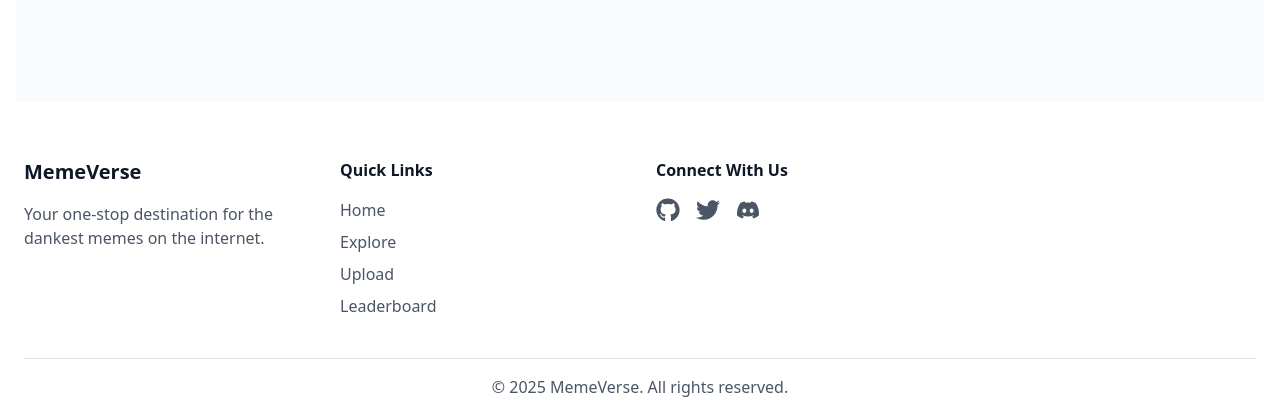
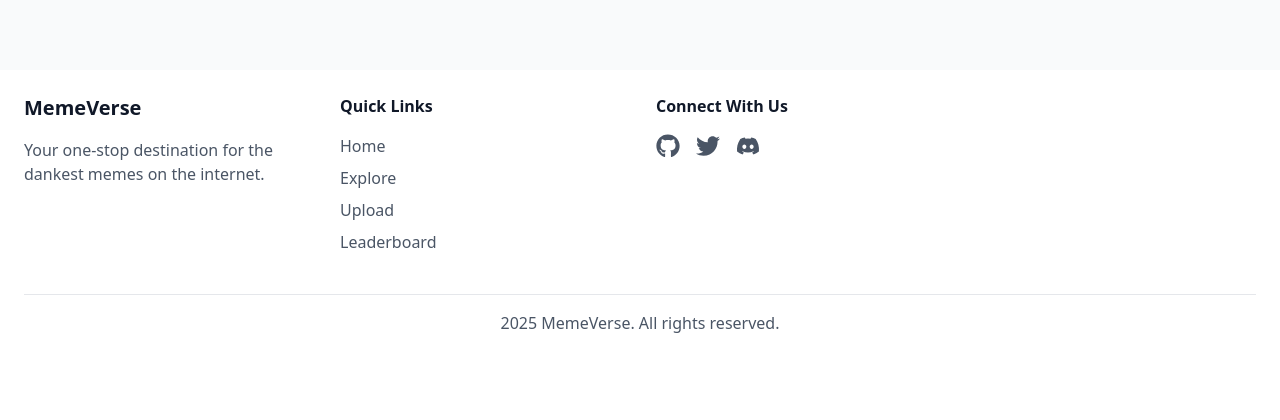
Before and after one commit to TCF-Amar/MemeVerse, a React (Vite) app: page /meme/1 in a window 1280 px wide. Shown: the part 730-1150 px from the top of the page. After the commit the page ends 1089 px from the top, so only its background shows below. Built offline with nearby package versions, Linux system fonts and the light colour scheme; no server answers.

Commit message:
add footer

```diff
--- a/src/App.jsx
+++ b/src/App.jsx
@@ -17,7 +17,7 @@ function App() {
       <Router>
         <div className="min-h-screen flex flex-col">
           <NavBar />
-          <main className="flex-grow container mx-auto px-4 py-8">
+          <main className="flex-grow  ">
             <Routes>
               <Route path="/" element={<Home />} />
               <Route path="/explore" element={<Explore />} />
--- a/src/components/Footer.jsx
+++ b/src/components/Footer.jsx
@@ -1,8 +1,10 @@
 import React from 'react';
 import { Link } from 'react-router-dom';
 import { FaGithub, FaTwitter, FaDiscord } from 'react-icons/fa';
+import { useAppContext } from '../context/AppContext.jsx';
 
 const Footer = () => {
+  const { darkMode } = useAppContext();
   const currentYear = new Date().getFullYear();
 
   const footerLinks = [
@@ -19,26 +21,34 @@ const Footer = () => {
   ];
 
   return (
-    <footer className="bg-white dark:bg-gray-900 mt-auto">
+    <footer className={`${darkMode ? 'bg-gray-800 text-gray-100' : 'bg-white text-gray-900'} transition-colors duration-300 mt-auto`}>
       <div className="mx-auto w-full max-w-screen-xl p-6">
         <div className="grid grid-cols-1 gap-8 md:grid-cols-3 lg:grid-cols-4">
           {/* Brand Section */}
           <div>
-            <h2 className="mb-4 text-xl font-bold text-gray-900 dark:text-white">MemeVerse</h2>
-            <p className="text-gray-600 dark:text-gray-400">
+            <h2 className={`mb-4 text-xl font-bold ${darkMode ? 'text-gray-100' : 'text-gray-900'}`}>
+              MemeVerse
+            </h2>
+            <p className={`${darkMode ? 'text-gray-300' : 'text-gray-600'}`}>
               Your one-stop destination for the dankest memes on the internet.
             </p>
           </div>
 
           {/* Navigation Links */}
           <div>
-            <h3 className="mb-4 font-semibold text-gray-900 dark:text-white">Quick Links</h3>
-            <ul className="text-gray-600 dark:text-gray-400">
+            <h3 className={`mb-4 font-semibold ${darkMode ? 'text-gray-100' : 'text-gray-900'}`}>
+              Quick Links
+            </h3>
+            <ul>
               {footerLinks.map((link) => (
                 <li key={link.name} className="mb-2">
                   <Link
                     to={link.path}
-                    className="hover:text-gray-900 dark:hover:text-white transition-colors"
+                    className={`${
+                      darkMode
+                        ? 'text-gray-300 hover:text-white'
+                        : 'text-gray-600 hover:text-gray-900'
+                    } transition-colors`}
                   >
                     {link.name}
                   </Link>
@@ -49,7 +59,9 @@ const Footer = () => {
 
           {/* Social Links */}
           <div>
-            <h3 className="mb-4 font-semibold text-gray-900 dark:text-white">Connect With Us</h3>
+            <h3 className={`mb-4 font-semibold ${darkMode ? 'text-gray-100' : 'text-gray-900'}`}>
+              Connect With Us
+            </h3>
             <div className="flex space-x-4">
               {socialLinks.map((social) => (
                 <a
@@ -57,7 +69,11 @@ const Footer = () => {
                   href={social.url}
                   target="_blank"
                   rel="noopener noreferrer"
-                  className="text-gray-600 hover:text-gray-900 dark:text-gray-400 dark:hover:text-white transition-colors"
+                  className={`${
+                    darkMode
+                      ? 'text-gray-300 hover:text-white'
+                      : 'text-gray-600 hover:text-gray-900'
+                  } transition-colors`}
                 >
                   <social.icon className="h-6 w-6" />
                 </a>
@@ -67,8 +83,12 @@ const Footer = () => {
         </div>
 
         {/* Copyright */}
-        <div className="mt-8 border-t border-gray-200 dark:border-gray-700 pt-4 text-center text-gray-600 dark:text-gray-400">
-          <p>© {currentYear} MemeVerse. All rights reserved.</p>
+        <div className={`mt-8 border-t ${
+          darkMode ? 'border-gray-700' : 'border-gray-200'
+        } pt-4 text-center ${
+          darkMode ? 'text-gray-300' : 'text-gray-600'
+        }`}>
+          <p> {currentYear} MemeVerse. All rights reserved.</p>
         </div>
       </div>
     </footer>
```
